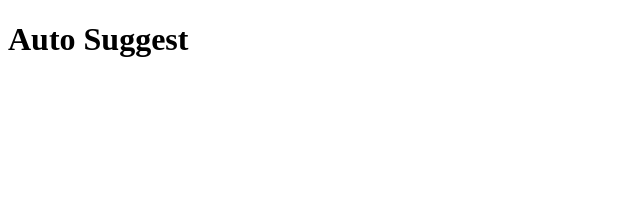
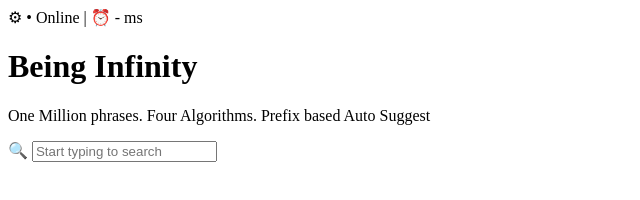
Before and after one commit to kgott29/auto-suggest, a website: page frontend/images/auto.html in a window 1280 px wide. Shown: the whole page, without its empty margins (0-640 px from the left). Drawn offline with Linux system fonts and the light colour scheme.

Commit message:
Add Auto-suggest

```diff
--- a/frontend/images/auto.html
+++ b/frontend/images/auto.html
@@ -6,6 +6,13 @@
     <title>Document</title>
 </head>
 <body>
-    <h1>Auto Suggest </h1>
+    <div>
+        <span>&#x2699;</span>
+        <span>&#x2022; Online | &#x23f0; - ms</span>
+        <h1><span >Being Infinity </span></h1>
+        <p>One Million phrases. Four Algorithms. Prefix based Auto Suggest</p>
+        <span>&#128269; <input type="text" placeholder="Start typing to search"></span>
+    </div>
+
 </body>
 </html>
```
Also changed, not shown: frontend/index.html (+1 -0 lines), frontend/index.css (line endings or trailing spaces).
